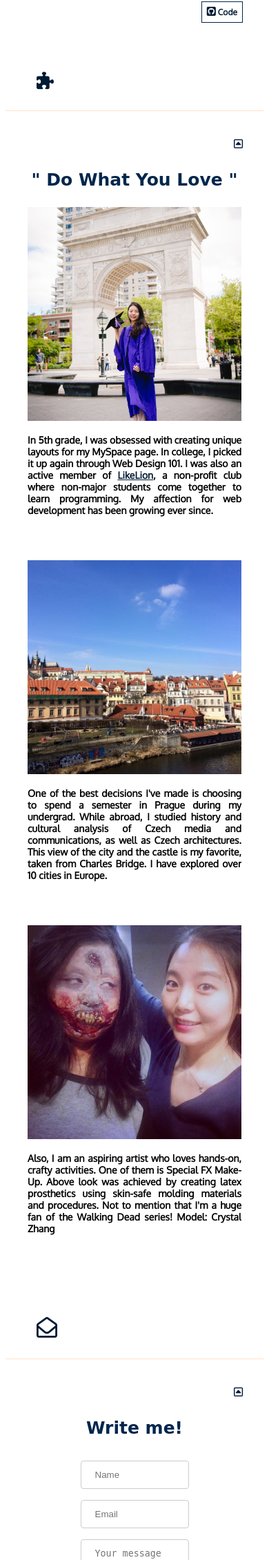
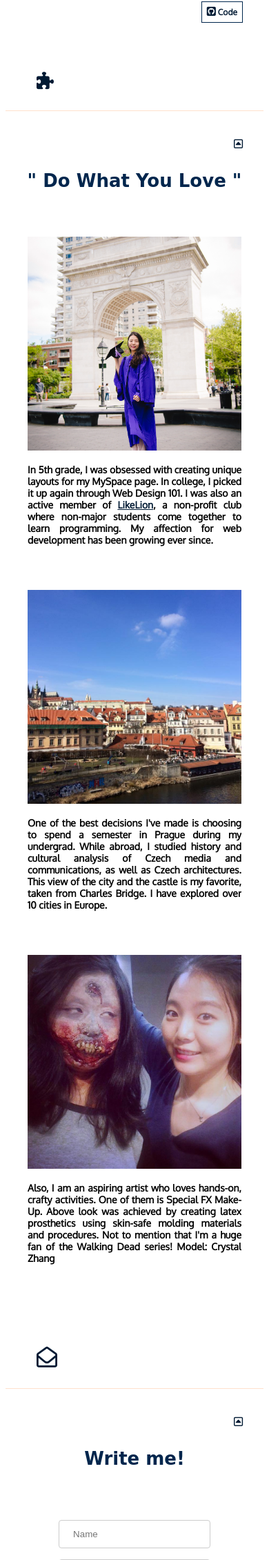
Before and after one commit to yuralala8/portfolio, a PHP site: page /index.html in a window 390 px wide. Shown: the part 3709-5970 px from the top of the page at 69% size. Run offline with PHP 8.4, Linux system fonts and the light colour scheme; some libraries are stand-ins or nearby versions; some web fonts are replaced.

Commit message:
implemented responsive design

```diff
--- a/css/index.css
+++ b/css/index.css
@@ -541,9 +541,8 @@ a:active {
 		}
 
 		.quote {
-			font-size: 25px;
-
-
+			font-size: 26px;
+			padding-bottom: 40px;
 		}
 
 	  .profile-title {
@@ -581,4 +580,16 @@ a:active {
 	  	width: 100%;
 	  }
 
+	  input[type=text], select {
+	  	width:70%;
+	  }
+
+	  input[type=email], select{
+	  	width:70%;
+	  }
+
+	  textarea, select {
+	  	width: 70%;
+	  }
+
 }
```
